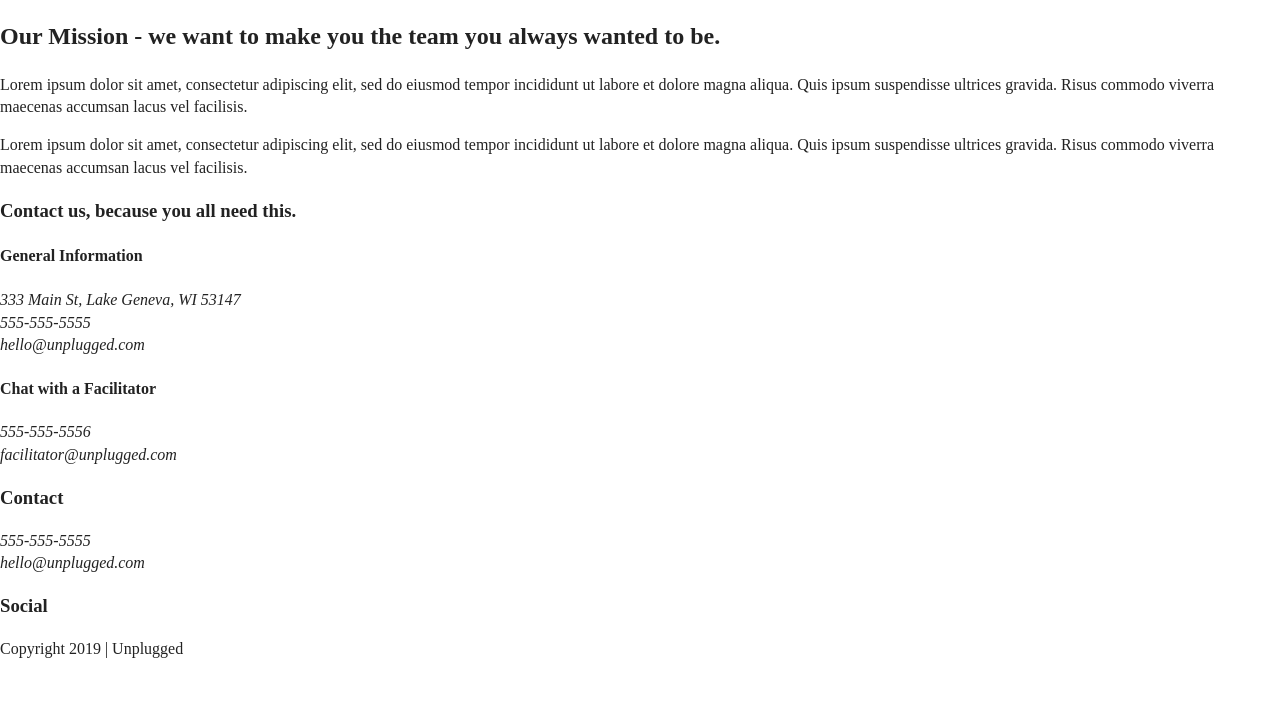
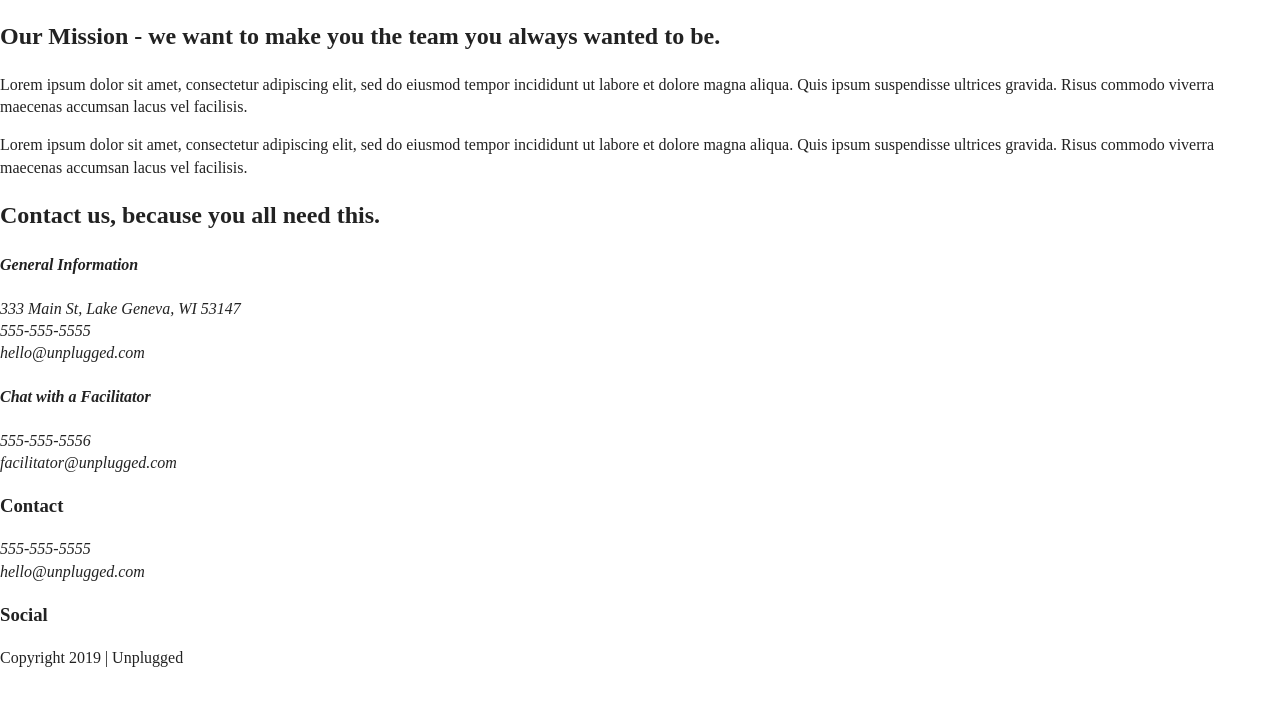
Before and after one commit to ClariceR/unplugged-website, a website: page about/index.html in a window 1280 px wide. Shown: the part 84-790 px from the top of the page. Drawn offline with Linux system fonts and the light colour scheme.

Commit message:
Fixed about html structure

```diff
--- a/about/index.html
+++ b/about/index.html
@@ -26,6 +26,7 @@
 
   <!-- Add your site or application content here -->
   <header>
+
     <div class="content-wrapper">
       <a href="#"><img src="" alt="unplugged logo"></a>
       <div class="header-divider"></div>
@@ -36,13 +37,15 @@
         </ul>
       </nav>
     </div>
+
   </header>
 
   <main>
+
     <section class="mission">
       <div class="content-wrapper">
+        <h2>Our Mission - we want to make you the team you always wanted to be.</h2>
         <div class="mission-content">
-          <h2>Our Mission - we want to make you the team you always wanted to be.</h2>
           <p>Lorem ipsum dolor sit amet, consectetur adipiscing elit, sed do eiusmod tempor incididunt ut labore et dolore magna aliqua. Quis ipsum suspendisse ultrices gravida. Risus commodo viverra maecenas accumsan lacus vel facilisis.</p>
           <p>Lorem ipsum dolor sit amet, consectetur adipiscing elit, sed do eiusmod tempor incididunt ut labore et dolore magna aliqua. Quis ipsum suspendisse ultrices gravida. Risus commodo viverra maecenas accumsan lacus vel facilisis. </p>
         </div>
@@ -55,27 +58,27 @@
 
     <section class="contact-section">
       <div class="content-wrapper">
-        <h3>Contact us, because you all need this.</h3>
-        <div class="general-info">
-          <h4>General Information</h4>
-          <address>
+        <h2>Contact us, because you all need this.</h2>
+        <address class="contact-content">
+          <div>
+            <h4>General Information</h4>
             <p>333 Main St, Lake Geneva, WI 53147<br>
               555-555-5555<br>
               hello@unplugged.com</p>
-          </address>
-        </div>
-        <div class="chat">
-          <h4>Chat with a Facilitator</h4>
-          <address>
+          </div>
+          <div>
+            <h4>Chat with a Facilitator</h4>
             <p>555-555-5556<br>
               facilitator@unplugged.com</p>
-          </address>
-        </div>
+          </div>
+        </address>
       </div> <!-- end of contact content wrapper-->
     </section>
+
   </main>
 
   <footer>
+
     <div class="content-wrapper">
       <div class="footer-content">
         <div class="contact">
@@ -98,6 +101,7 @@
     <div class="copyright">
       <p>Copyright 2019  |  Unplugged</p>
     </div>
+
   </footer>
 
   <!-- JS scripts -->
```
